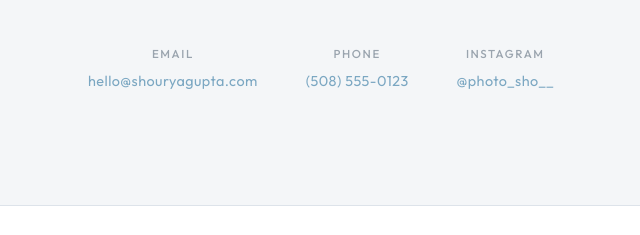
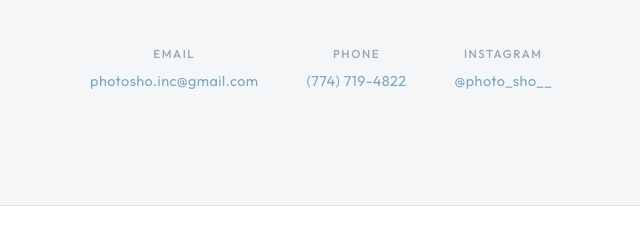
Before and after one commit to shouryagup/photosho, a plain HTML site: page index.html in a window 1280 px wide. Shown: the part 5014-5249 px from the top of the page, 319-959 px from the left. Drawn offline with nearby package versions, Linux system fonts and the light colour scheme; a web font is replaced by a local one.

Commit message:
Update contact information in index.html

```diff
--- a/index.html
+++ b/index.html
@@ -847,12 +847,12 @@
     <div class="contact-info-item">
       Email
       <!-- EDIT: your actual email -->
-      <a href="mailto:hello@shouryagupta.com">hello@shouryagupta.com</a>
+      <a href="mailto:photosho.inc@gmail.com">photosho.inc@gmail.com</a>
     </div>
     <div class="contact-info-item">
       Phone
       <!-- EDIT: your actual number -->
-      <a href="tel:+15085550123">(508) 555-0123</a>
+      <a href="tel:+17747194822">(774) 719-4822</a>
     </div>
     <div class="contact-info-item">
       Instagram
```
